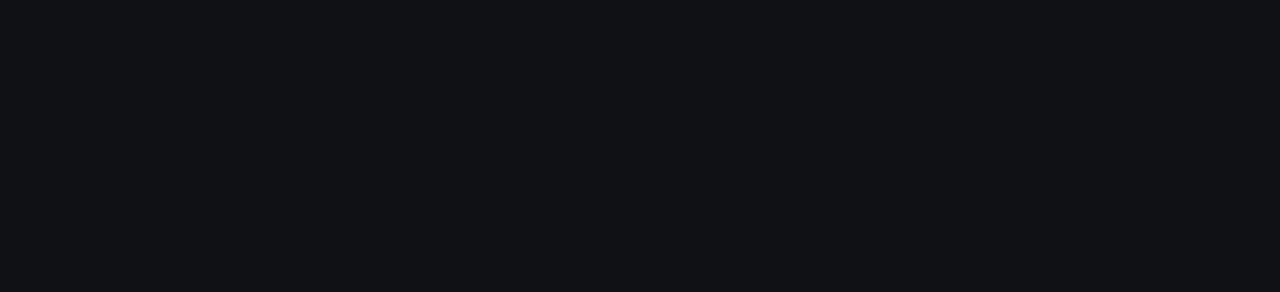
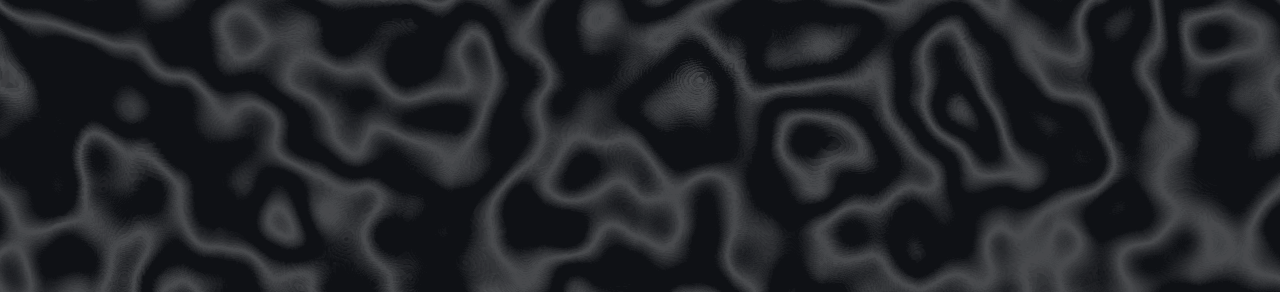
Before and after one commit to FuZzionX/private-chat, a website: page public/index.html in a window 1280 px wide. Shown: the top 292 px of the page. Drawn offline with nearby package versions, Linux system fonts and the light colour scheme.

Commit message:
Add animated topographic contour-line background (white lines, auto-inverts to black on light backgrounds)

```diff
--- a/public/client.js
+++ b/public/client.js
@@ -187,9 +187,22 @@
     }
   }
 
+  function isLightColor(hex) {
+    const m = /^#?([0-9a-f]{2})([0-9a-f]{2})([0-9a-f]{2})$/i.exec(hex);
+    if (!m) return false;
+    const [r, g, b] = m.slice(1).map((h) => parseInt(h, 16) / 255);
+    // Relative luminance (sRGB) — cheap approximation is fine for a background/foreground call.
+    const luminance = 0.2126 * r + 0.7152 * g + 0.0722 * b;
+    return luminance > 0.6;
+  }
+
   function applyTheme(theme) {
     document.documentElement.style.setProperty('--bubble-me', theme.bubble);
     document.documentElement.style.setProperty('--bg', theme.bg);
+    // Topo background lines are white by default; flip to black so they
+    // stay visible if the background itself is set light/white.
+    const topo = document.getElementById('bgTopo');
+    if (topo) topo.classList.toggle('inverted', isLightColor(theme.bg));
   }
 
   function saveTheme(theme) {
--- a/public/index.html
+++ b/public/index.html
@@ -7,6 +7,27 @@
 <link rel="stylesheet" href="/style.css" />
 </head>
 <body>
+
+<svg id="bgTopo" class="bg-topo" aria-hidden="true">
+  <defs>
+    <filter id="topoFilter" x="-20%" y="-20%" width="140%" height="140%">
+      <feTurbulence type="fractalNoise" baseFrequency="0.006" numOctaves="3" seed="7" stitchTiles="stitch" result="noise" />
+      <feColorMatrix in="noise" type="luminanceToAlpha" result="gray" />
+      <feComponentTransfer in="gray" result="banded">
+        <feFuncA type="table" tableValues="0 0 1 0 0 1 0 0 1 0 0 1 0 0 1 0 0 1 0 0 1 0 0" />
+      </feComponentTransfer>
+      <feColorMatrix in="banded" type="matrix"
+        values="0 0 0 0 1
+                0 0 0 0 1
+                0 0 0 0 1
+                0 0 0 1 0"
+        result="lines" />
+    </filter>
+  </defs>
+  <g id="bgTopoGroup" class="bg-topo-group">
+    <rect id="bgTopoRect" class="bg-topo-rect" x="-20%" y="-20%" width="140%" height="140%" filter="url(#topoFilter)" />
+  </g>
+</svg>
 
 <div id="landing" class="screen hidden">
   <div class="card">
--- a/public/style.css
+++ b/public/style.css
@@ -53,9 +53,31 @@
 html, body {
   height: 100%;
   margin: 0;
-  background: var(--bg);
   color: var(--text);
   font-family: -apple-system, BlinkMacSystemFont, "Segoe UI", Roboto, Helvetica, Arial, sans-serif;
+}
+
+.bg-topo {
+  position: fixed;
+  inset: 0;
+  width: 100%;
+  height: 100%;
+  z-index: -1;
+  pointer-events: none;
+  background: var(--bg);
+  transition: background 0.3s;
+}
+
+.bg-topo-rect {
+  opacity: 0.25;
+  animation: topo-drift 90s linear infinite alternate;
+}
+
+.bg-topo.inverted .bg-topo-group { filter: invert(1); }
+
+@keyframes topo-drift {
+  0% { transform: translate(0%, 0%) scale(1.1); }
+  100% { transform: translate(-6%, -8%) scale(1.1); }
 }
 
 .screen {
```
